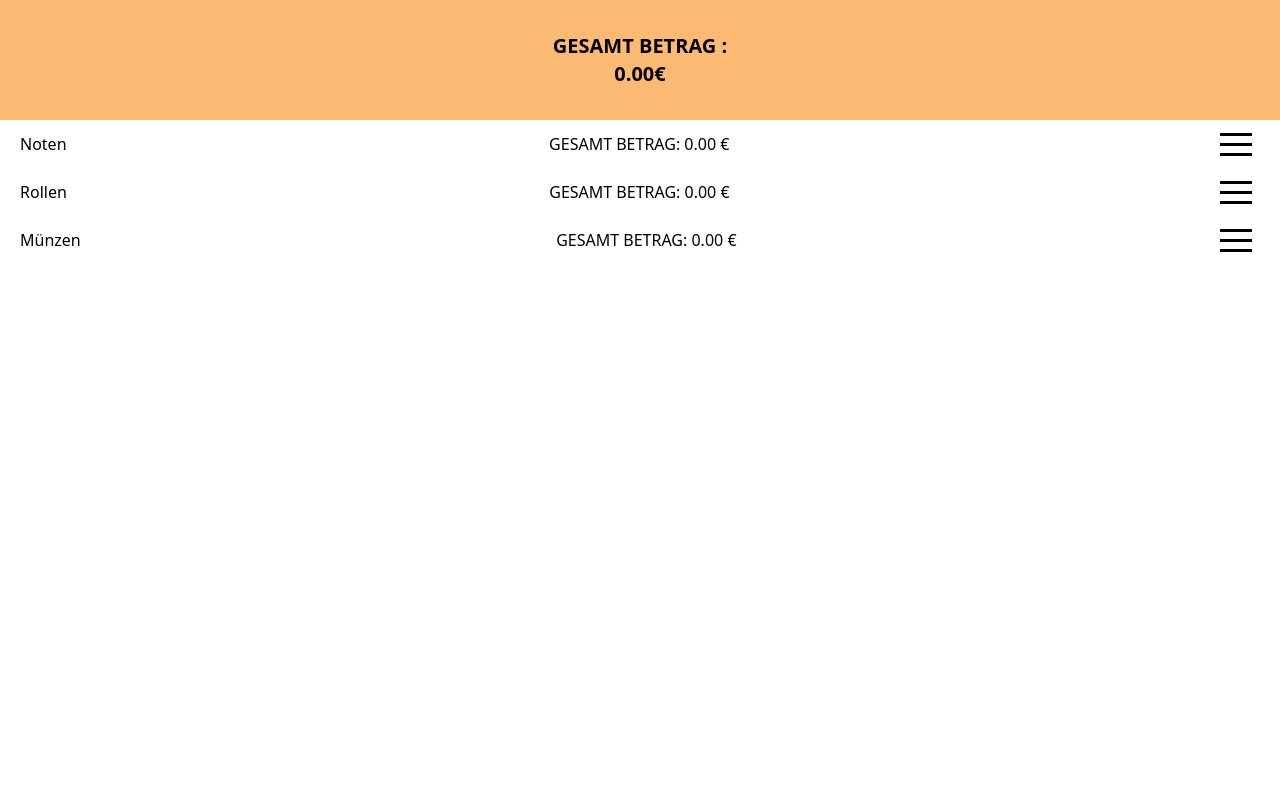
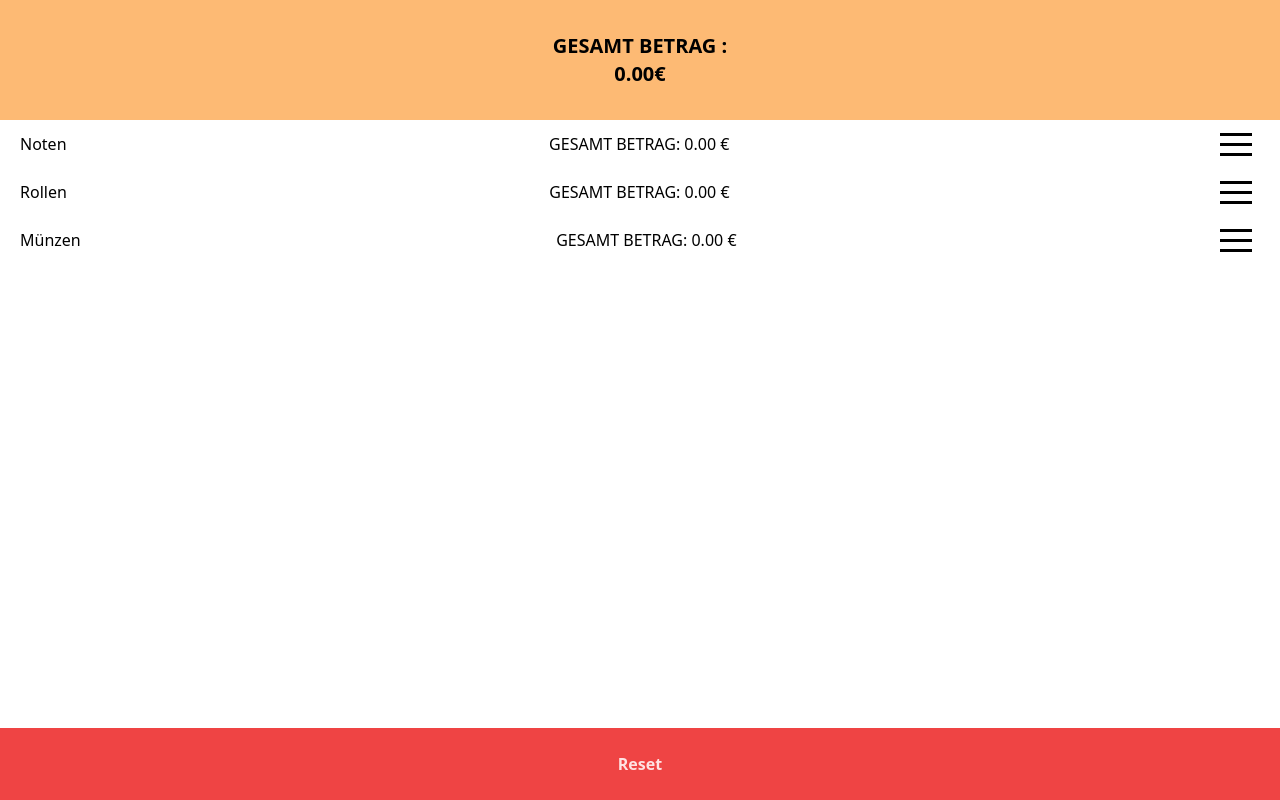
Before and after one commit to Navi003/wechselgeld, a React (Create React App) app: page / in a window 1280 px wide. Built offline with nearby package versions, Linux system fonts and the light colour scheme.

Commit message:
added Reset Button

```diff
--- a/src/App.js
+++ b/src/App.js
@@ -3,10 +3,7 @@ import CoinRolls from "./components/CoinRolls";
 import Coins from "./components/Coins";
 import Notes from "./components/Notes";
 
-function App() {
-  const [grandTotal, setGrandTotal] = useState("");
-
-  const [coinRollsAmounts, setCoinRollAmounts] = useState({
+const conRollsInitalState = {
   zeroPoint01: "",
   zeroPoint02: "",
   zeroPoint05: "",
@@ -15,18 +12,18 @@ function App() {
   zeroPoint50: "",
   one: "",
   two: "",
-  });
+};
 
-  const [notesAmounts, setNotesAmounts] = useState({
+const notesInitialState = {
   twoHundred: "",
   oneHundred: "",
   fifty: "",
   twenty: "",
   ten: "",
   five: "",
-  });
+};
 
-  const [coinAmounts, setCoinAmounts] = useState({
+const coinsInitialState = {
   twoEuro: "",
   oneEuro: "",
   fiftyCent: "",
@@ -35,7 +32,16 @@ function App() {
   fiveCent: "",
   twoCent: "",
   oneCent: "",
-  });
+};
+
+function App() {
+  const [grandTotal, setGrandTotal] = useState("");
+
+  const [coinRollsAmounts, setCoinRollAmounts] = useState(conRollsInitalState);
+
+  const [notesAmounts, setNotesAmounts] = useState(notesInitialState);
+
+  const [coinAmounts, setCoinAmounts] = useState(coinsInitialState);
 
   // Calculate total amount based on predefined values and user input quantities
   const calculateTotalCoinRolls = () => {
@@ -90,11 +96,19 @@ function App() {
     // eslint-disable-next-line
   }, [coinRollsAmounts, coinAmounts, notesAmounts]);
 
+  const resetHandler = () => {
+    setCoinRollAmounts(conRollsInitalState);
+    setNotesAmounts(notesInitialState);
+    setCoinAmounts(coinsInitialState);
+  };
+
   return (
+    <div className="flex flex-col justify-between h-screen">
       <div>
         <div className="p-8 text-xl font-bold text-center bg-orange-300">
           GESAMT BETRAG :<br></br> {grandTotal}€
         </div>
+
         <Notes
           totalNotes={calculateTotalNotes}
           setAmounts={setNotesAmounts}
@@ -111,6 +125,13 @@ function App() {
           setAmounts={setCoinAmounts}
         />
       </div>
+      <button
+        onClick={resetHandler}
+        className="w-full p-6 font-semibold text-red-100 transition-all bg-red-500 active:scale-[.9] "
+      >
+        Reset
+      </button>
+    </div>
   );
 }
 
```
Lines whose indentation alone changed are shown as unchanged.
